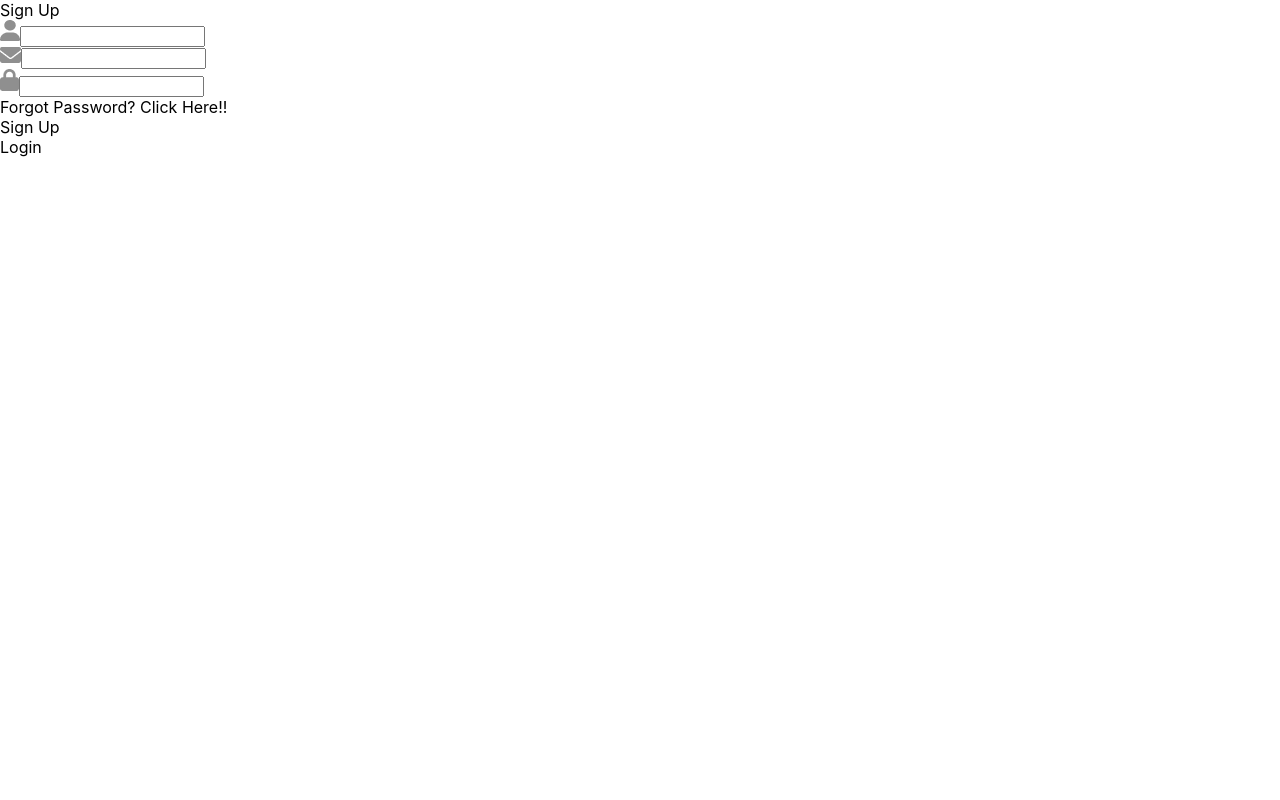
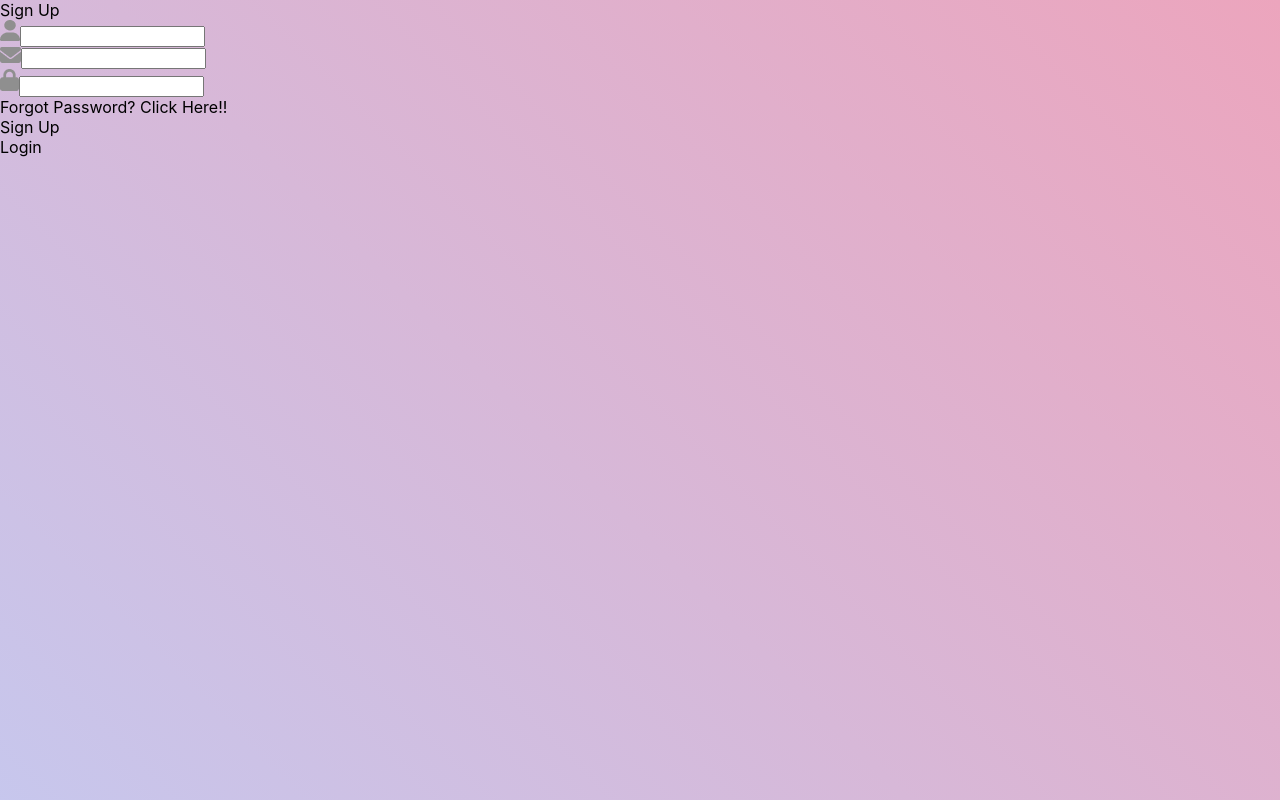
Before and after one commit to Rxunak/Liv-Ex-Project, a React (Create React App) app in the folder loginsignup/: page / in a window 1280 px wide. Built offline with nearby package versions, Linux system fonts and the light colour scheme.

Commit message:
Added background colour and I will be working on CSS.

```diff
--- a/loginsignup/src/index.css
+++ b/loginsignup/src/index.css
@@ -1,13 +1,19 @@
 body {
   margin: 0;
-  font-family: -apple-system, BlinkMacSystemFont, 'Segoe UI', 'Roboto', 'Oxygen',
-    'Ubuntu', 'Cantarell', 'Fira Sans', 'Droid Sans', 'Helvetica Neue',
+  font-family: -apple-system, BlinkMacSystemFont, "Segoe UI", "Roboto", "Oxygen",
+    "Ubuntu", "Cantarell", "Fira Sans", "Droid Sans", "Helvetica Neue",
     sans-serif;
   -webkit-font-smoothing: antialiased;
   -moz-osx-font-smoothing: grayscale;
+  height: 100vh;
+  background: linear-gradient(
+    45deg,
+    rgba(53, 53, 190, 0.279),
+    rgb(236, 165, 189)
+  );
 }
 
 code {
-  font-family: source-code-pro, Menlo, Monaco, Consolas, 'Courier New',
+  font-family: source-code-pro, Menlo, Monaco, Consolas, "Courier New",
     monospace;
 }
```
